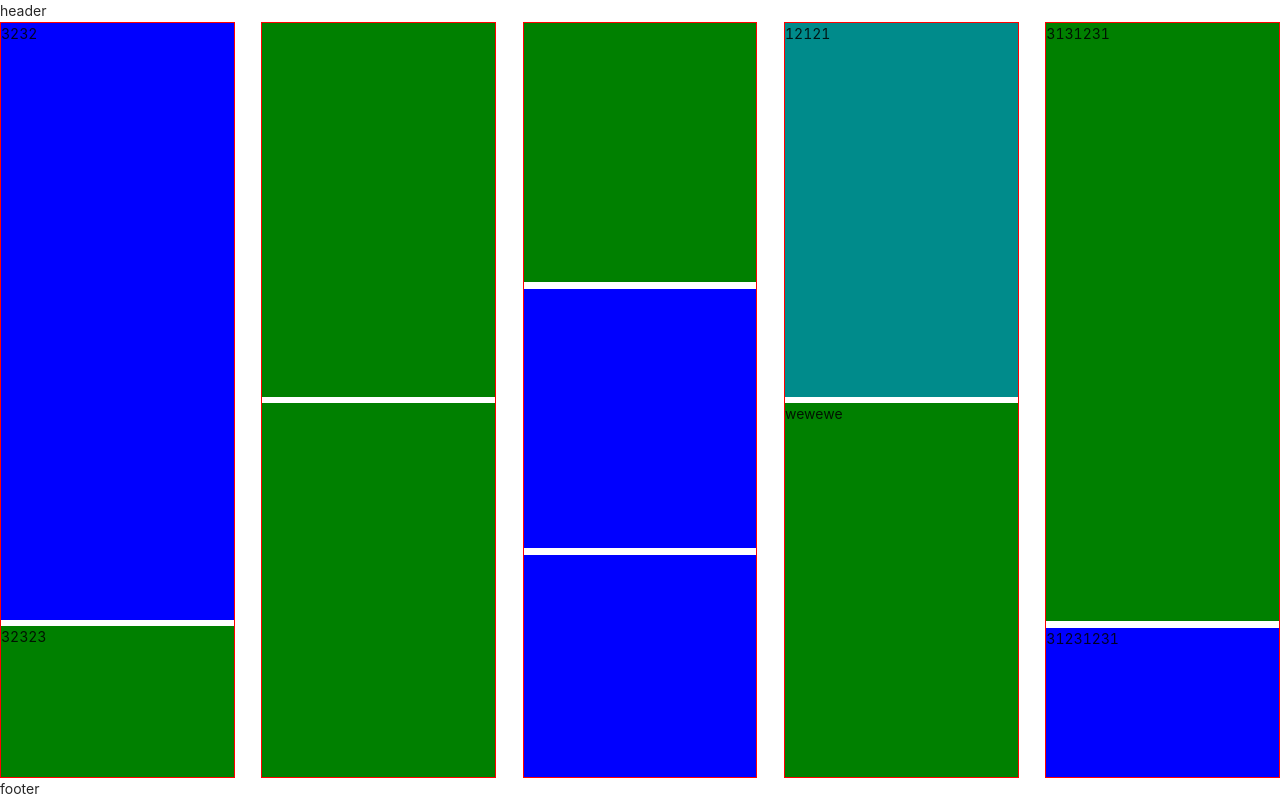
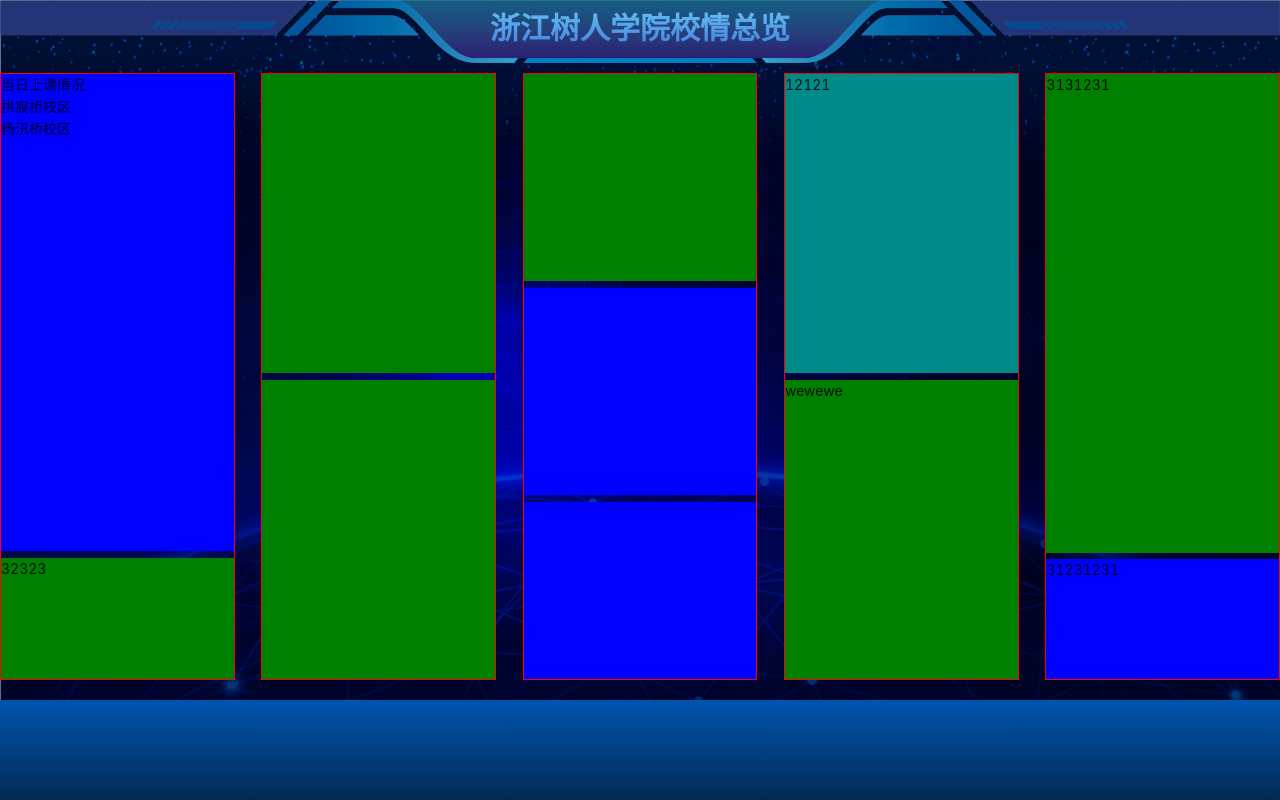
Before and after one commit to lan2222/react18_frame, a React app: page /jxzl in a window 1280 px wide. Built offline with nearby package versions, Linux system fonts and the light colour scheme; no server answers.

Commit message:
大屏样式

```diff
--- a/src/assets/css/jxzl.scss
+++ b/src/assets/css/jxzl.scss
@@ -13,7 +13,14 @@
 .layoutBox{
     width: 100%;
     height: 100%;
+    &.bg{
+        width: 100%;
+        height: 100%;
+        background: url(../images/jxzl/bg.png) no-repeat;
+        background-size: 100%;
+    }
     .content{
+        padding: .15rem 0 .3rem 0;
         .content-item{
             width: 3.84rem;
             border: 1px solid red;
--- a/src/component/screen/jxzl/index.js
+++ b/src/component/screen/jxzl/index.js
@@ -1,5 +1,8 @@
 import React, { useEffect, useLayoutEffect,Component } from 'react';
 import '../../../assets/css/jxzl.scss'
+import Header from '../common/header';
+import Footer from '../common/footer';
+
 
 export default function Jxzl() {
     // 这里可以做一个自定的 hooks
@@ -30,8 +33,19 @@ class ClassAttend extends Component {
     render(){
         return(
             <div className='classAttend flex flex-column'>
-                <div className='classAttend-item currDay flex-1'>
-                    3232
+                <div className='classAttend-item currDay flex-1 flex flex-column'>
+                    <div className='head'>当日上课情况</div>
+                    <div className='tabBox'>
+                        <div className='tabBox-item'>拱宸桥校区</div>
+                        <div className='tabBox-item'>杨汛桥校区</div>
+                    </div>
+                    <div className='con flex-1'>
+                        <div className='echartBox'>
+                            <div className='echartBox-item'></div>
+                            <div className='echartBox-item'></div>
+                            <div className='echartBox-item'></div>
+                        </div>
+                    </div>
                 </div>
                 <div className='classAttend-item num'>
                     32323
@@ -102,8 +116,8 @@ class Person extends Component{
 class JxzlBox extends Component {
   render() {
     return (
-      <div className='layoutBox flex flex-column'>
-        <div className='header'>header</div>
+      <div className='layoutBox flex flex-column bg'>
+        <Header>浙江树人学院校情总览</Header>
         <div className='content flex flex-1'>
             <div className='content-item'>
                 <ClassAttend />
@@ -121,7 +135,7 @@ class JxzlBox extends Component {
                 <Person />
             </div>
         </div>
-        <div className='footer'>footer</div>
+        <Footer/>
       </div>
     )
   }
```
Also changed, not shown: src/assets/images/jxzl/bg.png (added), src/assets/images/xqzl/bg.png.
